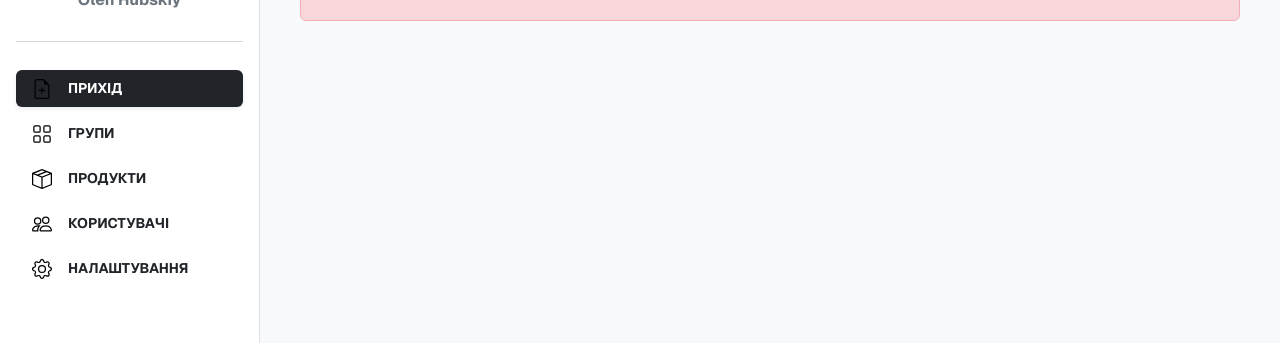
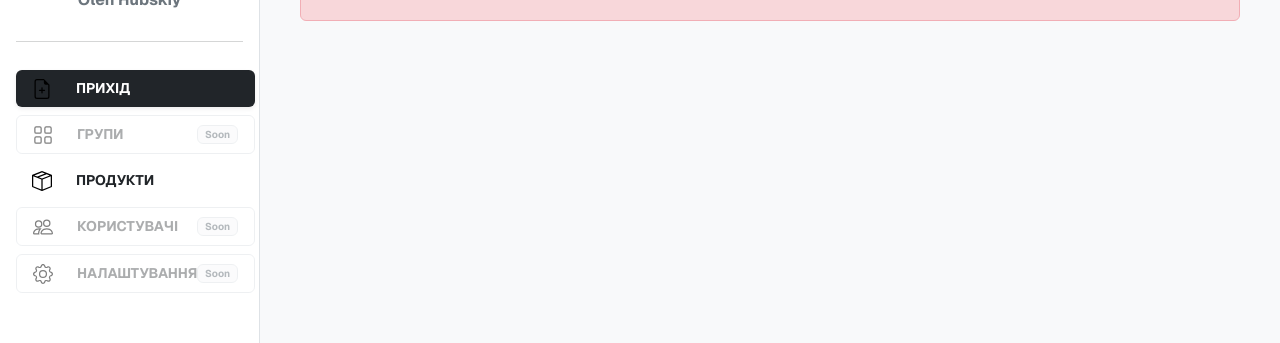
Before and after one commit to go-doc-web/orders-monorepo, a Next.js app in the folder frontend/: page /orders in a window 1280 px wide. Shown: the part 156-499 px from the top of the page. Built offline with nearby package versions, Linux system fonts and the light colour scheme; no server answers.

Commit message:
feat(f):add disaibled  develop link in sidebar

```diff
--- a/frontend/src/app/page.tsx
+++ b/frontend/src/app/page.tsx
@@ -1,7 +1,8 @@
 "use client";
-
+import { redirect } from "next/navigation";
 import React from "react";
 
 export default function Home(): React.JSX.Element {
+  redirect("/orders");
   return <h4 className="text-muted">Перенаправление в систему...</h4>;
 }
--- a/frontend/src/components/sidebar/Sidebar.tsx
+++ b/frontend/src/components/sidebar/Sidebar.tsx
@@ -58,6 +58,30 @@ export default function Sidebar(): React.JSX.Element {
         {SIDEBAR_MENU_ITEMS.map((item: SidebarMenuItem) => {
           const isActive: boolean = pathname === item.pathname;
 
+          if (item.inDevelopment) {
+            return (
+              <div
+                key={item.pathname}
+                className="d-flex align-items-center py-2 px-3 my-1 rounded text-muted opacity-50 fw-bold border border-transparent"
+                style={{ cursor: "not-allowed", userSelect: "none" }}
+                title={t.menu.inDevelopment}
+              >
+                <div className="me-2 d-flex align-items-center">
+                  {item.icon}
+                </div>
+                <span className="small text-uppercase tracking-wider">
+                  {t.menu[item.translationKey]}
+                </span>
+                <span
+                  className="badge bg-light text-secondary border ms-auto px-1.5 py-0.5"
+                  style={{ fontSize: "10px" }}
+                >
+                  Soon
+                </span>
+              </div>
+            );
+          }
+
           return (
             <Nav.Link
               key={item.pathname}
@@ -70,7 +94,7 @@ export default function Sidebar(): React.JSX.Element {
               }`}
               style={{ transition: "0.2s" }}
             >
-              {item.icon}
+              <div className="me-2 d-flex align-items-center">{item.icon}</div>
               <span className="small text-uppercase tracking-wider">
                 {t.menu[item.translationKey]}
               </span>
--- a/frontend/src/components/sidebar/sidebar.config.tsx
+++ b/frontend/src/components/sidebar/sidebar.config.tsx
@@ -14,26 +14,31 @@ export const SIDEBAR_MENU_ITEMS: SidebarMenuItem[] = [
     pathname: "/orders",
     translationKey: "orders",
     icon: <FileEarmarkPlus className="me-3" size={20} />,
+    inDevelopment: false,
   },
   {
     pathname: "/groups",
     translationKey: "groups",
     icon: <Grid className="me-3" size={20} />,
+    inDevelopment: true,
   },
   {
     pathname: "/products",
     translationKey: "products",
     icon: <BoxSeam className="me-3" size={20} />,
+    inDevelopment: false,
   },
   {
     pathname: "/users",
     translationKey: "users",
     icon: <People className="me-3" size={20} />,
+    inDevelopment: true,
   },
   {
     pathname: "/settings",
     translationKey: "settings",
     icon: <Gear className="me-3" size={20} />,
+    inDevelopment: true,
   },
 ];
 
--- a/frontend/src/locales/translations.ts
+++ b/frontend/src/locales/translations.ts
@@ -22,6 +22,7 @@ export const translations = {
       products: "ПРОДУКТИ",
       users: "КОРИСТУВАЧІ",
       settings: "НАЛАШТУВАННЯ",
+      inDevelopment: "Цей розділ знаходиться у розробці",
     },
     orders: {
       title: "Приходи",
@@ -90,6 +91,7 @@ export const translations = {
       products: "PRODUCTS",
       users: "USERS",
       settings: "SETTINGS",
+      inDevelopment: "This section is under development",
     },
     orders: {
       title: "Orders",
@@ -156,6 +158,7 @@ export const translations = {
       products: "ПРОДУКТЫ",
       users: "ПОЛЬЗОВАТЕЛИ",
       settings: "НАСТРОЙКИ",
+      inDevelopment: "Этот раздел находится в разработке",
     },
     orders: {
       title: "Приходы",
--- a/frontend/src/types/index.ts
+++ b/frontend/src/types/index.ts
@@ -32,4 +32,5 @@ export interface SidebarMenuItem {
   pathname: string;
   translationKey: "orders" | "groups" | "products" | "users" | "settings";
   icon: React.ReactNode;
+  inDevelopment?: boolean;
 }
```
